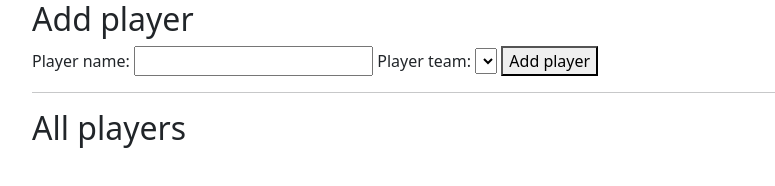
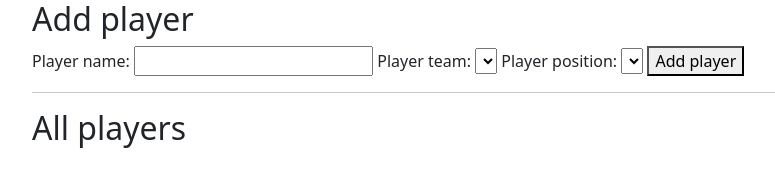
Before and after one commit to kasperski1996/football-fantasy-exercise, a website: page public/index.html in a window 1280 px wide. Shown: the whole page, without its empty margins (50-825 px from the left). Drawn offline with nearby package versions, Linux system fonts and the light colour scheme; no server answers.

Commit message:
added missing field

```diff
--- a/public/index.html
+++ b/public/index.html
@@ -17,6 +17,9 @@
             <label>Player name: <input name='player-name'></label>
             <label>Player team:
                 <select name='player-team'></select>
+            </label>
+            <label>Player position:
+                <select name='player-position'></select>
             </label>
             <button>Add player</button>
         </form>
```
Lines whose indentation alone changed are shown as unchanged.
